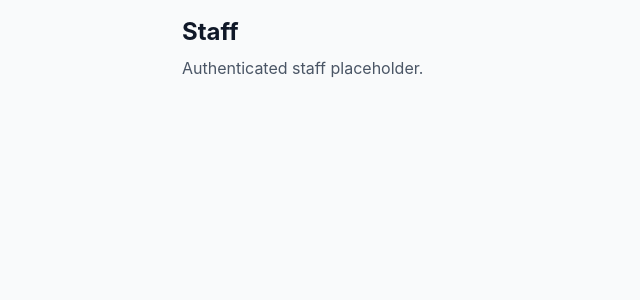
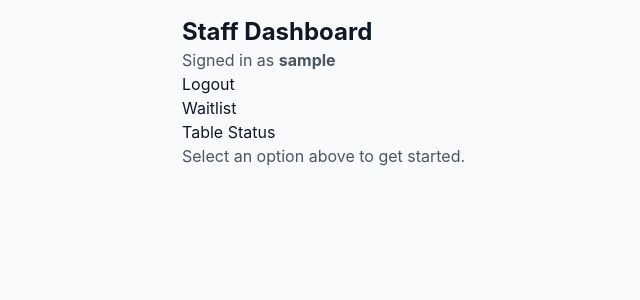
Before and after one commit to IbraheemTaha/nexttable, a Django app: page /staff/ in a window 1280 px wide. Shown: the top 300 px of the page, without its empty margins (90-730 px from the left). Run offline with Django 5.2, Linux system fonts and the light colour scheme; a user stored in the database is signed in; tables that the repository leaves empty hold one stand-in row (values such as "Sample post"); some libraries are stand-ins or nearby versions.

Commit message:
Build staff dashboard shell (Issue #19)
Turn the staff_landing placeholder into a real dashboard shell: shows
the logged-in user, a logout action, and navigation to waitlist and
table status. Added minimal placeholder views/URLs for those two
sections (staff_or_manager_required) so the nav links resolve until
#20 and #22 build them out.

Co-Authored-By: Claude Sonnet 5 <noreply@anthropic.com>

```diff
--- a/restaurant/urls.py
+++ b/restaurant/urls.py
@@ -31,6 +31,8 @@ urlpatterns = [
         name='guest_check_in_cancel',
     ),
     path('staff/', views.staff_landing, name='staff_landing'),
+    path('staff/waitlist/', views.waitlist, name='waitlist'),
+    path('staff/tables/', views.table_status, name='table_status'),
     path('manager/', views.manager_landing, name='manager_landing'),
     path(
         'manager/workers/',
--- a/restaurant/views.py
+++ b/restaurant/views.py
@@ -26,6 +26,16 @@ from .models import (
 @staff_or_manager_required
 def staff_landing(request):
     return render(request, 'restaurant/staff_landing.html')
+
+
+@staff_or_manager_required
+def waitlist(request):
+    return render(request, 'restaurant/waitlist_placeholder.html')
+
+
+@staff_or_manager_required
+def table_status(request):
+    return render(request, 'restaurant/table_status_placeholder.html')
 
 
 @manager_required
--- a/templates/restaurant/staff_landing.html
+++ b/templates/restaurant/staff_landing.html
@@ -3,6 +3,37 @@
 {% block title %}NextTable - Staff{% endblock %}
 
 {% block content %}
-<h1 id="staff-landing-marker" class="text-2xl font-bold">Staff</h1>
-<p class="mt-2 text-gray-600">Authenticated staff placeholder.</p>
+<div id="staff-landing-marker" class="flex items-center justify-between border-b border-gray-200 pb-4">
+    <h1 class="text-2xl font-bold">Staff Dashboard</h1>
+    <div class="flex items-center gap-4">
+        <span id="current-user-display" class="text-sm text-gray-600">
+            Signed in as <strong>{{ user.get_username }}</strong>
+        </span>
+        <form method="post" action="{% url 'logout' %}">
+            {% csrf_token %}
+            <button type="submit" class="text-sm text-blue-600 hover:underline">Logout</button>
+        </form>
+    </div>
+</div>
+
+<nav id="staff-dashboard-nav" class="mt-6">
+    <ul class="flex flex-col gap-2">
+        <li>
+            <a id="nav-waitlist" href="{% url 'restaurant:waitlist' %}" class="text-blue-600 hover:underline">
+                Waitlist
+            </a>
+        </li>
+        <li>
+            <a id="nav-table-status" href="{% url 'restaurant:table_status' %}" class="text-blue-600 hover:underline">
+                Table Status
+            </a>
+        </li>
+    </ul>
+</nav>
+
+<div class="mt-6">
+    {% block dashboard_content %}
+    <p class="text-gray-600">Select an option above to get started.</p>
+    {% endblock %}
+</div>
 {% endblock %}
```
Also changed, not shown: restaurant/tests.py (+71 -0 lines), templates/restaurant/table_status_placeholder.html (added, +11 -0 lines), templates/restaurant/waitlist_placeholder.html (added, +11 -0 lines).
